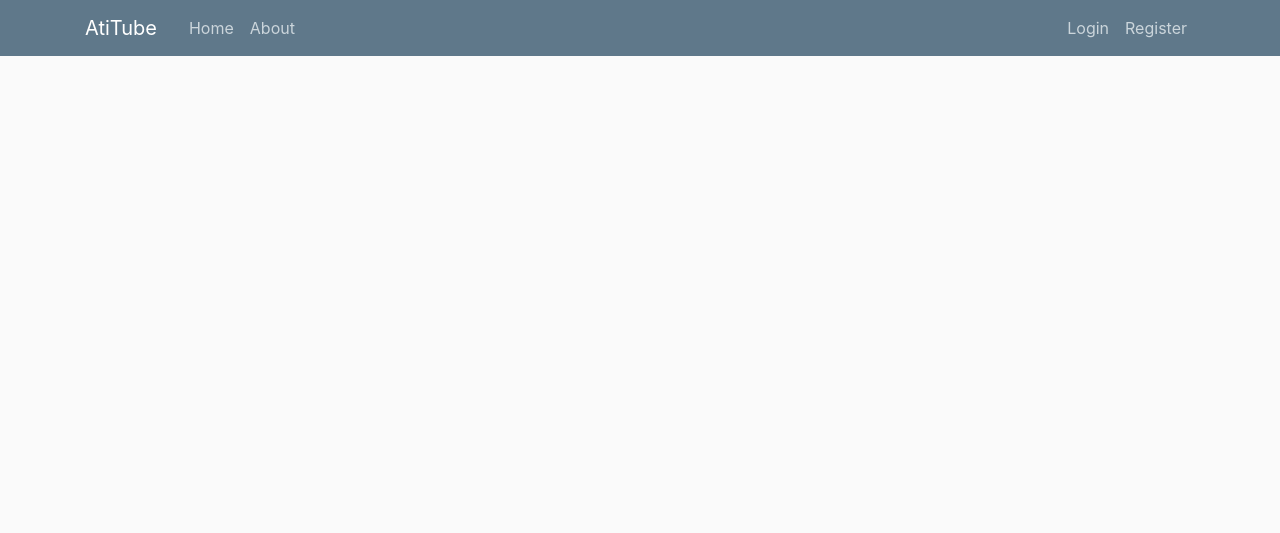
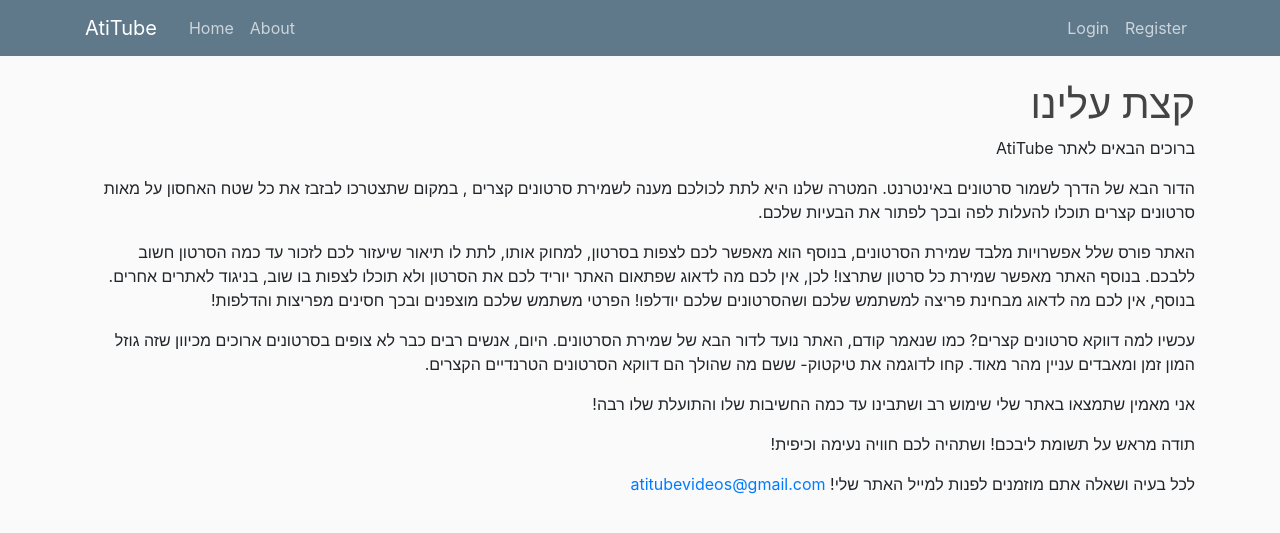
Before and after one commit to molmol01/AtiTube1, a Flask app: page /about in a window 1280 px wide. Shown: the top 533 px of the page. Run offline with Flask 3, Linux system fonts and the light colour scheme; parts of the project's set-up code (start-up, migrations or seed data) failed here and were passed over; some libraries are stand-ins or nearby versions.

Commit message:
Update about.html

```diff
--- a/atitube/templates/about.html
+++ b/atitube/templates/about.html
@@ -1,3 +1,18 @@
 {% extends "layout.html" %}
 {% block content %}
+<div style="text-align: right;">
+    <h1 dir="rtl">קצת עלינו</h1>
+    <p dir="rtl">  ברוכים הבאים לאתר AtiTube</p>
+    <p dir="rtl"> הדור הבא של הדרך לשמור סרטונים באינטרנט. המטרה שלנו היא לתת לכולכם מענה לשמירת סרטונים קצרים , במקום שתצטרכו לבזבז את כל שטח האחסון על מאות סרטונים קצרים תוכלו להעלות לפה ובכך לפתור את הבעיות שלכם.
+    </p>
+    <p dir="rtl"> האתר פורס שלל אפשרויות מלבד שמירת הסרטונים, בנוסף הוא מאפשר לכם לצפות בסרטון, למחוק אותו, לתת לו תיאור שיעזור לכם לזכור עד כמה הסרטון חשוב ללבכם. בנוסף האתר מאפשר שמירת כל סרטון שתרצו! לכן, אין לכם מה לדאוג שפתאום האתר יוריד לכם את הסרטון ולא תוכלו לצפות בו שוב, בניגוד לאתרים אחרים.
+    בנוסף, אין לכם מה לדאוג מבחינת פריצה למשתמש שלכם ושהסרטונים שלכם יודלפו! הפרטי משתמש שלכם מוצפנים ובכך חסינים מפריצות והדלפות! </p>
+
+    <p dir="rtl"> עכשיו למה דווקא סרטונים קצרים?
+  כמו שנאמר קודם, האתר נועד לדור הבא של שמירת הסרטונים. היום, אנשים רבים כבר לא צופים בסרטונים ארוכים מכיוון שזה גוזל המון זמן ומאבדים עניין מהר מאוד. קחו לדוגמה את טיקטוק- ששם מה שהולך הם דווקא הסרטונים הטרנדיים הקצרים.</p>
+    <p dir="rtl">אני מאמין שתמצאו באתר שלי שימוש רב ושתבינו עד כמה החשיבות שלו והתועלת שלו רבה!</p>
+
+    <p dir="rtl">תודה מראש על תשומת ליבכם! ושתהיה לכם חוויה נעימה וכיפית! </p>
+    <p dir="rtl">  לכל בעיה ושאלה אתם מוזמנים לפנות למייל האתר שלי!  <a href="mailto:atitubevideos@gmail.com">atitubevideos@gmail.com</a></p>
+</div>
 {% endblock content %}
```
